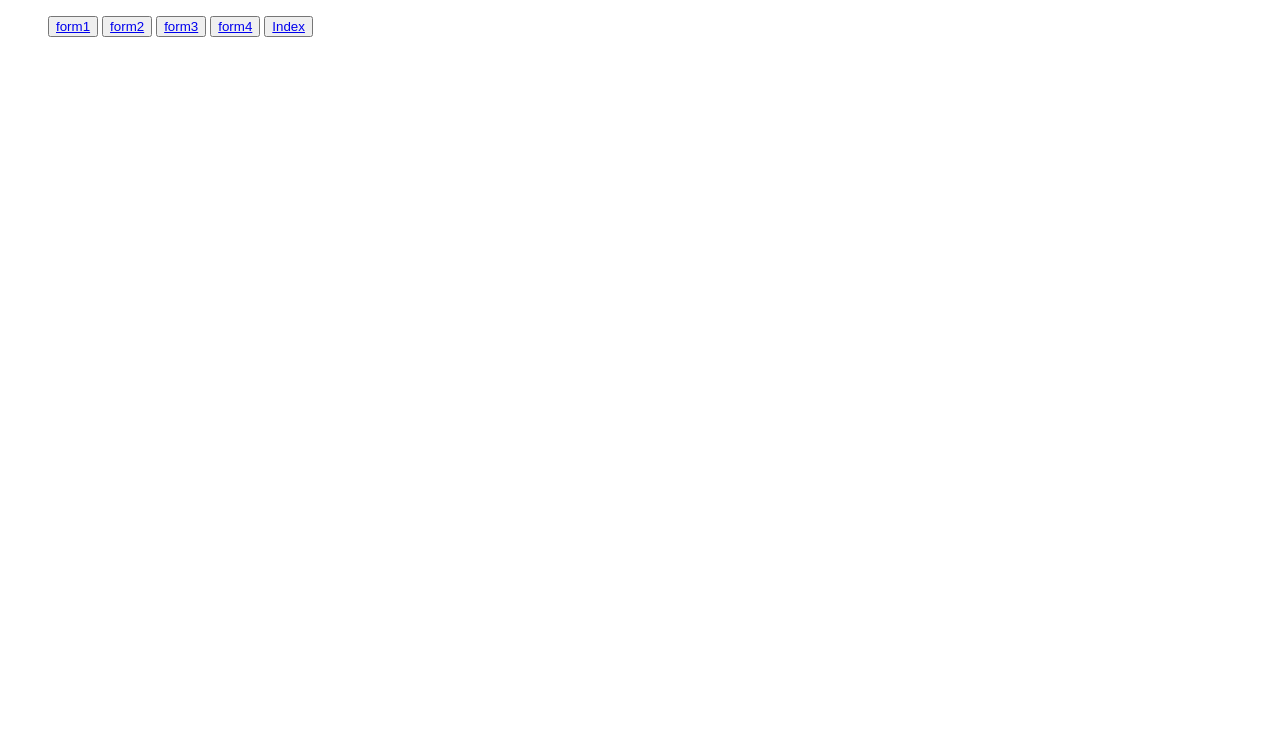
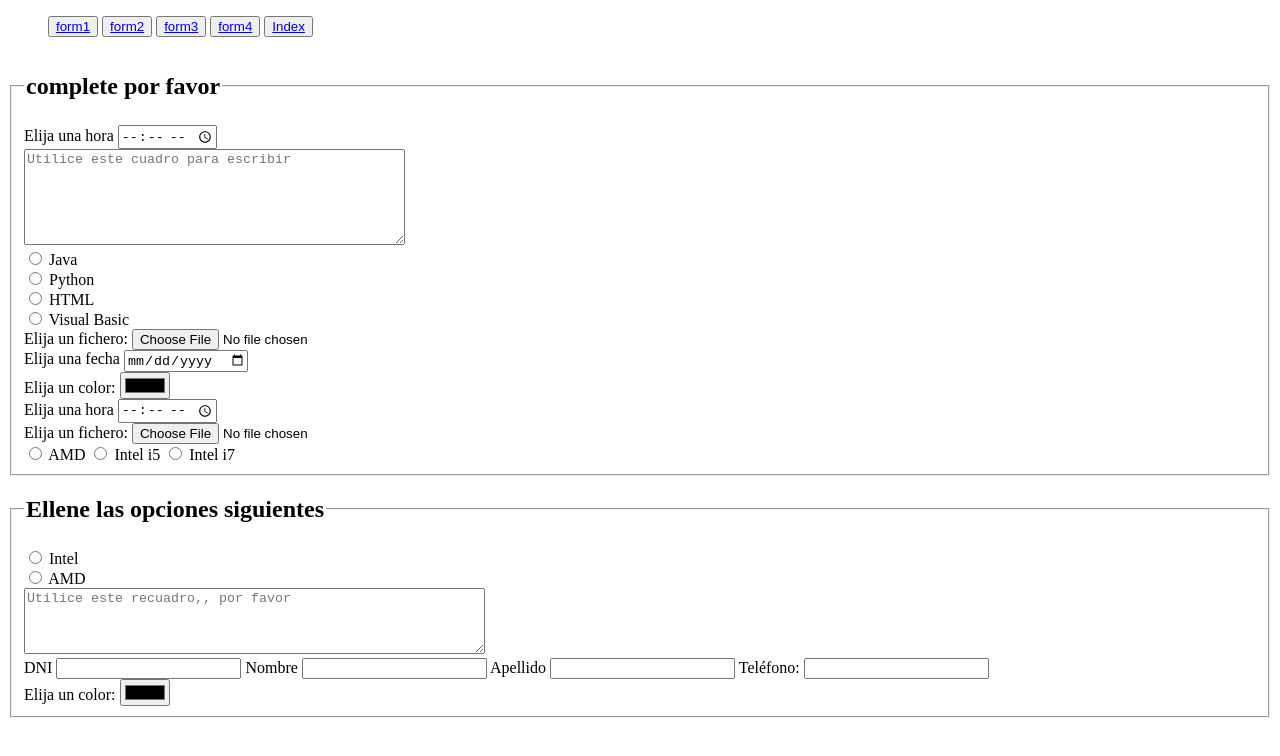
Before and after one commit to JESUSRAAD/Formularios, a plain HTML site: page pages/form5.html in a window 1280 px wide. Drawn offline with Linux system fonts and the light colour scheme.

Commit message:
finalizacion

```diff
--- a/pages/form5.html
+++ b/pages/form5.html
@@ -1,8 +1,8 @@
 <!DOCTYPE html>
 <html lang="en">
   <head>
-    <meta charset="UTF-8">
-    <meta name="viewport" content="width=device-width, initial-scale=1.0">
+    <meta charset="UTF-8" />
+    <meta name="viewport" content="width=device-width, initial-scale=1.0" />
     <title>Document</title>
   </head>
   <body>
@@ -17,19 +17,91 @@
     </ul>
     <form>
       <div>
+        <fieldset ><legend>  <h2>complete por favor</h2></legend>
 
+        <label for="time">Elija una hora </label>
+        <input type="time" id="time" name="timeControl" /><br />
 
+        <textarea
+          cols="45"
+          rows="6"
+          placeholder="Utilice este cuadro para escribir"
+        ></textarea
+        ><br />
+
+        <input type="radio" id="lenguajeJava" name="Lenguaje" />
+        <label for="lenguajeJava">Java</label><br />
+
+        <input type="radio" id="lenguajePython" name="Lenguaje" />
+        <label for="lenguajePython">Python</label><br />
+        <input type="radio" id="lenguajeHTML" name="Lenguaje" />
+        <label for="lenguajeHTML">HTML</label><br />
+
+        <input type="radio" id="lenguajeVisual_basic" name="Lenguaje" />
+        <label for="lenguajeVisual_basic">Visual Basic</label><br />
+
+        <label for="foldier">Elija un fichero:</label>
+        <input type="file" id="foldier" /><br />
+
+        <label for="date">Elija una fecha </label>
+        <input type="date" id="date" name="dateControl" /><br />
+
+        <label for="color">Elija un color: </label>
+        <input type="color" id="color" name="colorControl" /><br />
+
+        <label for="time">Elija una hora </label>
+        <input type="time" id="time" name="timeControl" /><br />
+
+        <label for="foldier">Elija un fichero:</label>
+        <input type="file" id="foldier" /><br />
+
+        <input type="radio" id="procesadorAmd" name="procesador" />
+        <label for="procesadorAmd">AMD</label>
+
+        <input type="radio" id="procesadorIntel_I5" name="procesador" />
+        <label for="procesadorIntel_I5">Intel i5</label>
+
+        <input type="radio" id="procesadorIntel_I7" name="procesador" />
+        <label for="procesadorIntel_I7">Intel i7</label> <br />
+        </fieldset>
       </div>
 
+      <div>
+        <fieldset ><legend>  <h2>Ellene las opciones siguientes</h2></legend>
 
+        <input type="radio" id="procesadorIntel" name="procesador" />
+        <label for="procesadorIntel">Intel</label><br />
 
+        <input type="radio" id="procesadorAmd" name="procesador" />
+        <label for="procesadorAmd">AMD</label><br />
 
-        <div>
+        <textarea
+          cols="55"
+          rows="4"
+          placeholder="Utilice este recuadro,, por favor"
+        ></textarea
+        ><br />
 
+        <label for="dni">DNI</label>
+        <input type="tex" id="dni" name="dni" />
 
+        <label for="name">Nombre</label>
+        <input type="tex" id="name" name="name" />
+        <label for="surname">Apellido</label>
+        <input type="tex" id="surname" name="surname" />
+
+        <label for="tlf">Teléfono: </label>
+        <input
+          type="tel"
+          pattern="[0-9]{3}-[0-9]{2}-[0-9]{3}"
+          id="tlf"
+          name="numTlf"
+        /><br />
+
+        <label for="color">Elija un color: </label>
+        <input type="color" id="color" name="colorControl" /><br />
+        </fieldset>
       </div>
-
-
     </form>
   </body>
 </html>
```
Also changed, not shown: index.html (+8 -6 lines), pages/form1.html (+19 -18 lines), pages/form2.html (+12 -15 lines), pages/form3.html (+18 -20 lines), pages/form4.html (+13 -12 lines). Lines whose indentation alone changed are shown as unchanged.
